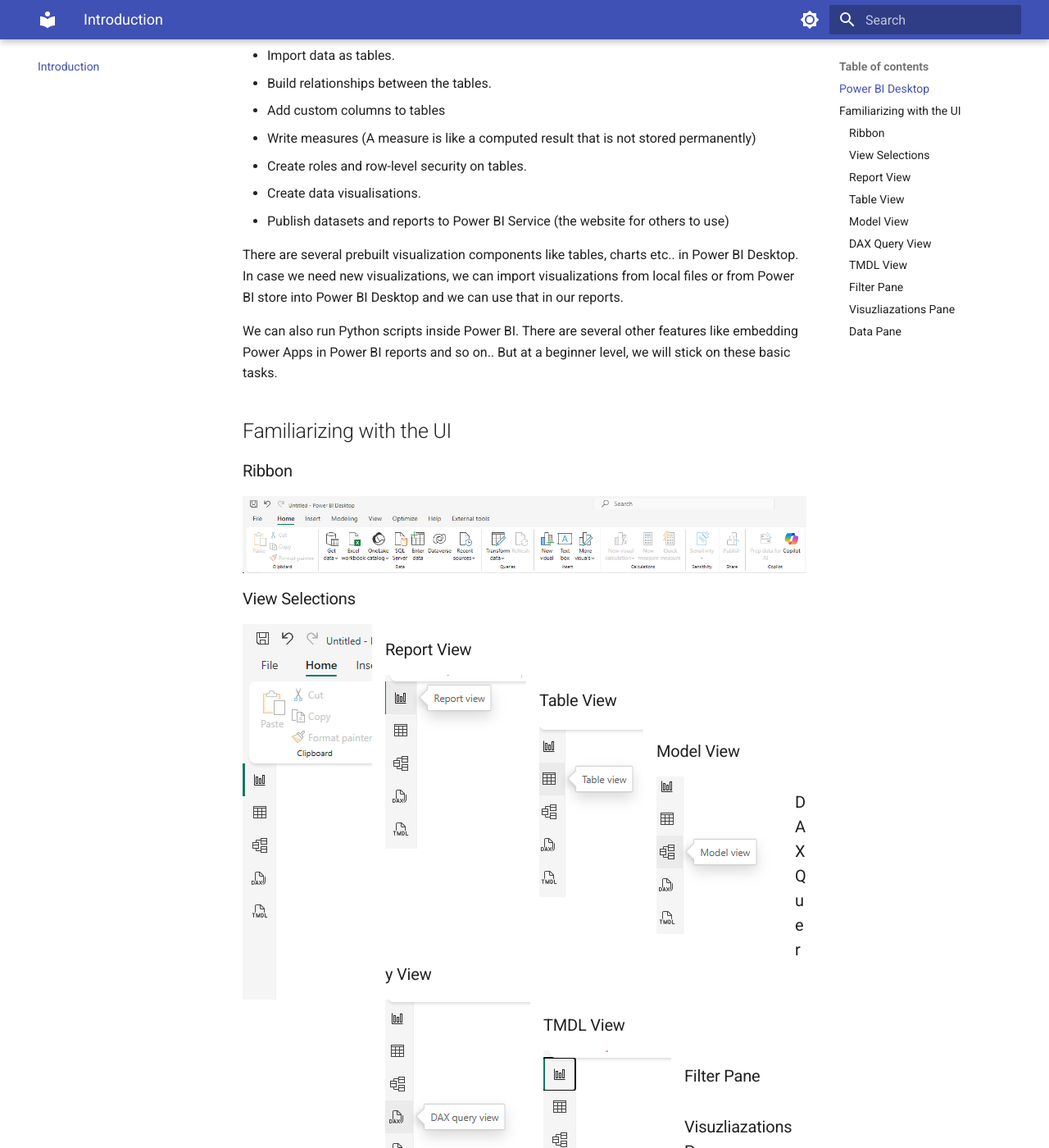
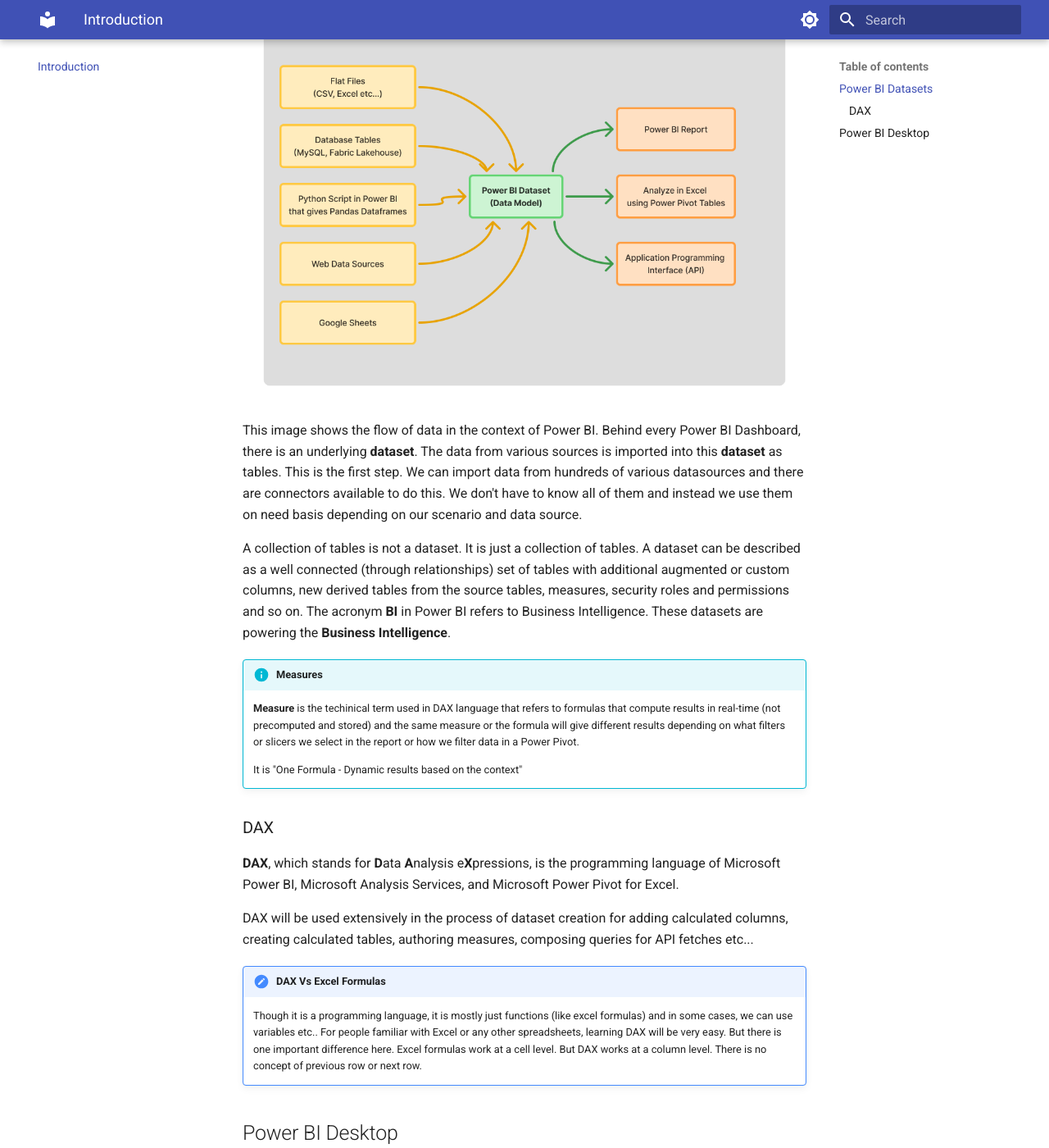
Before and after one commit to wheelocity/wow_learning, an MkDocs documentation site: the page built from docs/introduction.md, in a window 1280 px wide and 1400 px high, scrolled down 265 px. Shown: the whole window at 82% size. Built offline with MkDocs 1.6.1 and Material for MkDocs 9.7.7, drawn with Linux system fonts in a browser that asks for light colours; some of the changed text lies outside the part shown.

Commit message:
Added Introduction

```diff
--- a/docs/introduction.md
+++ b/docs/introduction.md
@@ -1,60 +1,48 @@
 # Introduction
+
+## Power BI Datasets
+
+
+![Ribbon](images/powerbi_dataflow.png){: align=left }
+
+This image shows the flow of data in the context of Power BI. Behind every Power BI Dashboard, there is an underlying **dataset**. The data from various sources is imported into this **dataset** as tables. This is the first step. We can import data from hundreds of various datasources and there are connectors available to do this. We don't have to know all of them and instead we use them on need basis depending on our scenario and data source.
+
+A collection of tables is not a dataset. It is just a collection of tables. A dataset can be described as a well connected (through relationships) set of tables with additional augmented or custom columns, new derived tables from the source tables, measures, security roles and permissions and so on. The acronym **BI** in Power BI refers to Business Intelligence. These datasets are powering the **Business Intelligence**.
+
+!!! info "Measures"
+
+    **Measure** is the techinical term used in DAX language that refers to formulas that compute results in real-time (not precomputed and stored) and the same measure or the formula will give different results depending on what filters or slicers we select in the report or how we filter data in a Power Pivot.
+
+    It is "One Formula - Dynamic results based on the context"
+
+### DAX
+
+**DAX**, which stands for **D**ata **A**nalysis e**X**pressions, is the programming language of Microsoft Power BI, Microsoft Analysis Services, and Microsoft Power Pivot for Excel.
+
+DAX will be used extensively in the process of dataset creation for adding calculated columns, creating calculated tables, authoring measures, composing queries for API fetches etc...
+
+!!! note "DAX Vs Excel Formulas"
+
+    Though it is a programming language, it is mostly just functions (like excel formulas) and in some cases, we can use variables etc.. For people familiar with Excel or any other spreadsheets, learning DAX will be very easy. But there is one important difference here. Excel formulas work at a cell level. But DAX works at a column level. There is no concept of previous row or next row.
+
+
 
 ## Power BI Desktop
 
-Power BI Desktop is the software that is used to do the following:
+A **dataset** can be created either using a **Power BI Desktop** software or directly on **Power BI Service** (The powerbi.microsoft.com portal).
 
-- Import data as tables.
-- Build relationships between the tables.
-- Add custom columns to tables
-- Write measures (A measure is like a computed result that is not stored permanently)
-- Create roles and row-level security on tables.
-- Create data visualisations.
-- Publish datasets and reports to Power BI Service (the website for others to use)
-
-There are several prebuilt visualization components like tables, charts etc.. in Power BI Desktop. In case we need new visualizations, we can import visualizations from local files or from Power BI store into Power BI Desktop and  we can use that in our reports.
-
-We can also run Python scripts inside Power BI. There are several other features like embedding Power Apps in Power BI reports and so on.. But at a beginner level, we will stick on these basic tasks.
-
-## Familiarizing with the UI
+Through these tutorial sessions, we will be using **Power BI Desktop** software to create datasets and build reports.
 
 
-### Ribbon
-![Ribbon](images/ribbon.png){: align=left }
+!!! info "Reports Vs Dashboards"
 
-### View Selections
+    There is a distinct difference between the terms **Reports** and **Dashboards** in the context of Power BI. Each report can have only one underlying dataset. A user can create a blank **Dashboard** and pin or populate this dashboard with visuals from many **Reports**. We will see more when we use them.
 
-![View Selection](images/view_selection.png){: align=left }
+Let's get started. The first step is to install the Power BI Desktop software. The link is given below. There will be two installation files. Choose the one that is compatible with your computer's CPU. There are two files available.
 
-### Report View
+- PBIDesktopSetup.exe
+- PBIDesktopSetup_x64.exe
 
-![Report View](images/report_view.png){: align=left }
+For most people who use Intel CPUs, the `x64` version will be the compatible version.
 
-### Table View
-
-![Table View](images/table_view.png){: align=left }
-
-### Model View
-
-![Model View](images/model_view.png){: align=left }
-
-### DAX Query View
-
-![Dax Query View](images/dax_query_view.png){: align=left }
-
-### TMDL View
-
-![TMDL View](images/tmdl_view.png){: align=left }
-
-
-### Filter Pane
-
-![Filter Pane](images/filters_pane.png){: align=left }
-
-### Visuzliazations Pane
-
-![Visualizations Pane](images/visualizations_pane.png){: align=left }
-
-### Data Pane
-
-![Data Pane](images/data_pane.png){: align=left }
+[Download Power BI Desktop](https://www.microsoft.com/en-us/download/details.aspx?id=58494){ .md-button }
```
Also changed, not shown: docs/dax.md (added), docs/images/powerbi_dataflow.png (added), site/introduction.html, site/search/search_index.json, 1 other file.
